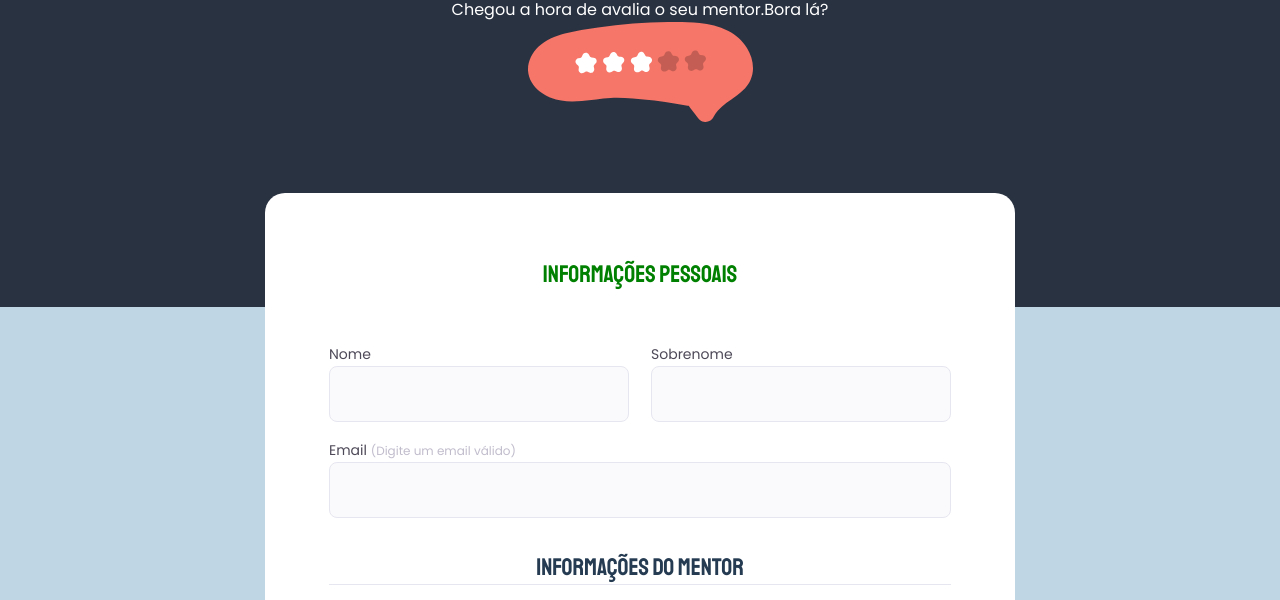
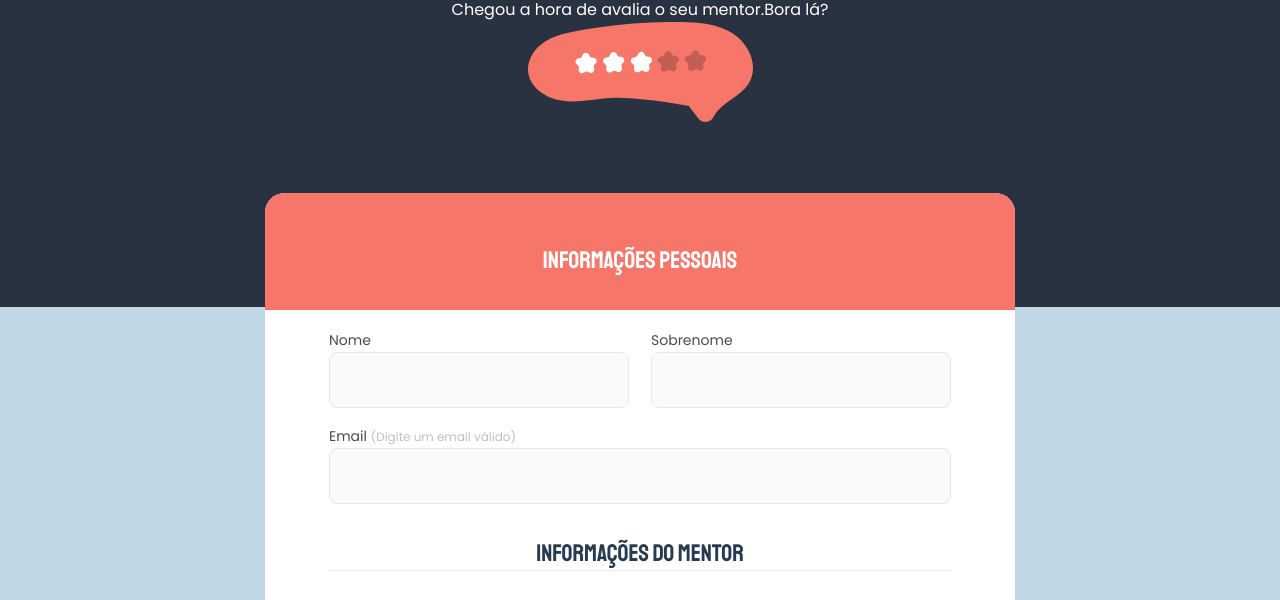
Before and after one commit to Eric-Nascimento/stage3-formulario1, a plain HTML site: page Formulario 2/index.html in a window 1280 px wide. Shown: the part 158-758 px from the top of the page. Drawn offline with Linux system fonts and the light colour scheme.

Commit message:
Add files via upload

```diff
--- a/Formulario 2/index.html
+++ b/Formulario 2/index.html
@@ -24,7 +24,7 @@
 
         <fieldset>
             <div class="fieldset-wrapper">
-            <legend class="first-legend">Informações pessoais</legend>
+            <div class="header-form" ><legend class="first-legend">Informações pessoais</legend></div>
             <div class="nome-inteiro">
                 <div class="input-container">
                     <label for="nome">Nome</label>
@@ -51,7 +51,7 @@
 
             <div class="input-container">
                 <label for="mentor">Selecione quem foi o seu mentor</label>
-                <select id="mentor">
+                <select id="mentor" required>
                     <option value=""></option>
                     <option value="luis">Luis</option>
                     <option value="fernando">Fernando</option>
--- a/Formulario 2/style.css
+++ b/Formulario 2/style.css
@@ -61,31 +61,31 @@ label{
     width: 750px;
 }
 
-
-
 .imagem{
     text-align: center;
     padding-bottom: 32px;
 }
 
-/*form::before{
+
+form::before{
     content: '';
-    width: 750px;
-    height: 133px;
-    background-color: #F67669;
-    border-radius: 20px 20px 0px 0px;
+    width: 100%;
+    height: 117px;
+    display: block;
+    background-color: #f67669;
+    border-radius: 20px 20px 0 0;
+
     position: absolute;
-    z-index: 0;
-
-}*/
+    top: 0;
+    left: 0;
+    z-index: 1;
+}
 
 .myform1{
     background-color: white;
-    padding: 64px;
+    padding: 50px 64px;
     border-radius: 20px 20px 20px 20px;
-   /* position: relative;*/
-
-
+    position: relative;
 }
 
 .nome-inteiro{
@@ -103,7 +103,7 @@ label{
 
 .first-legend{
     margin-bottom: 50px;
-    color: green;
+    color: white;
     border: none;
 }
 
@@ -117,6 +117,9 @@ legend{
     border-bottom: solid 1px #E6E6F0;
     text-align: center;
     margin-bottom: 32px;
+
+    position: relative;
+    z-index: 2;
 }
 
 
@@ -131,7 +134,6 @@ input,select,textarea{
 select,input[type="date"]{
     width: 300px;
     height: 56px;
-
 }
 
 .checkbox-container{
@@ -155,7 +157,6 @@ select,input[type="date"]{
     opacity: 0;
 }
 
-
 .checkbox-container label::before{
     content: '';
     width: 24px;
@@ -163,7 +164,6 @@ select,input[type="date"]{
     border-radius: 8px;
     border: 1px solid var(--back-lines-in-white, #E6E6F0);
     background: var(--shapes-02, #FAFAFC);
-
 }
 
 .checkbox-container input:checked + label::before{
@@ -173,7 +173,6 @@ select,input[type="date"]{
 .checkbox-container input:focus + label::before{
     outline: 2px solid #293241;
 }
-
 
 input[type="email"]{
     height: 56px;
```
